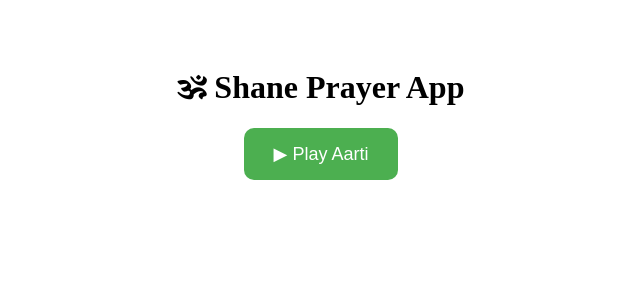
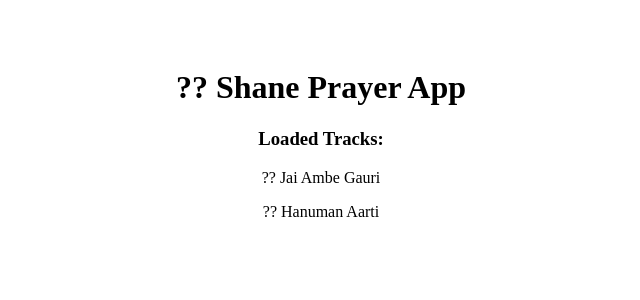
Before and after one commit to shaunm1767-ui/shane-prayer-app, a React (Vite) app: page / in a window 1280 px wide. Shown: the top 300 px of the page, without its empty margins (319-959 px from the left). Built offline with nearby package versions, Linux system fonts and the light colour scheme.

Commit message:
checkpoint: stable audio playback (static playlist MVP, CORS bypassed)

```diff
--- a/src/App.jsx
+++ b/src/App.jsx
@@ -1,38 +1,32 @@
-import React from "react";
+import React, { useEffect, useState } from "react";
+import { loadPlaylist } from "./utils/loadPlaylist";
 
 function App() {
-  const playAudio = () => {
-    const audio = new Audio(
-      "https://firebasestorage.googleapis.com/v0/b/shane-storage-90931.firebasestorage.app/o/aarti%2Fshane_Jaiambegauri_arthi.mp3?alt=media&token=423af3bb-a31d-483b-81f7-dc1123d1a5ca"
-    );
+  const [tracks, setTracks] = useState([]);
 
-    audio.play()
-      .then(() => {
-        console.log("✅ Audio playing");
-      })
-      .catch((err) => {
-        console.error("❌ PLAY ERROR:", err);
-      });
-  };
+  useEffect(() => {
+    const fetchTracks = async () => {
+      const data = await loadPlaylist();
+      setTracks(data);
+    };
+
+    fetchTracks();
+  }, []);
 
   return (
     <div style={{ padding: "40px", textAlign: "center" }}>
-      <h1>🕉 Shane Prayer App</h1>
+      <h1>?? Shane Prayer App</h1>
 
-      <button
-        onClick={playAudio}
-        style={{
-          padding: "15px 30px",
-          fontSize: "18px",
-          cursor: "pointer",
-          borderRadius: "10px",
-          border: "none",
-          backgroundColor: "#4CAF50",
-          color: "white"
-        }}
-      >
-        ▶ Play Aarti
-      </button>
+      {tracks.length === 0 ? (
+        <p>Loading audio...</p>
+      ) : (
+        <div>
+          <h3>Loaded Tracks:</h3>
+          {tracks.map((track, index) => (
+            <p key={index}>?? {track.title}</p>
+          ))}
+        </div>
+      )}
     </div>
   );
 }
--- a/src/utils/loadPlaylist.js
+++ b/src/utils/loadPlaylist.js
@@ -1,32 +1,22 @@
-import { ref, listAll, getDownloadURL } from "firebase/storage";
-import { storage } from "../firebase";
+const PLAYLISTS = {
+  aarti: [
+    {
+      title: "Jai Ambe Gauri",
+      url: "https://firebasestorage.googleapis.com/v0/b/shane-storage-90931.firebasestorage.app/o/aarti%2Fshane_Jaiambegauri_arthi.mp3?alt=media&token=423af3bb-a31d-483b-81f7-dc1123d1a5ca"
+    },
+    {
+      title: "Hanuman Aarti",
+      url: "https://firebasestorage.googleapis.com/v0/b/shane-storage-90931.firebasestorage.app/o/aarti%2Fshane_hanuman_arthi.mp3?alt=media&token=YOUR_TOKEN"
+    }
+  ]
+};
 
-const categories = ["aarthi", "bhajan", "chalisa", "discourse"];
+export const loadPlaylist = async (category = "aarti") => {
+  console.log("📦 Loading static playlist:", category);
 
-export async function loadPlaylist() {
-  const allTracks = {};
+  const list = PLAYLISTS[category] || [];
 
-  for (const category of categories) {
-    try {
-      const folderRef = ref(storage, category);
-      const res = await listAll(folderRef);
+  console.log("✅ TRACKS LOADED:", list);
 
-      const tracks = await Promise.all(
-        res.items.map(async (item) => {
-          const url = await getDownloadURL(item);
-          return {
-            name: item.name,
-            url,
-            category
-          };
-        })
-      );
-
-      allTracks[category] = tracks;
-    } catch (err) {
-      allTracks[category] = [];
-    }
-  }
-
-  return allTracks;
-}
+  return list;
+};
```
Also changed, not shown: cors.json (added, +7 -0 lines), src/components/Player.jsx (+50 -8 lines).
